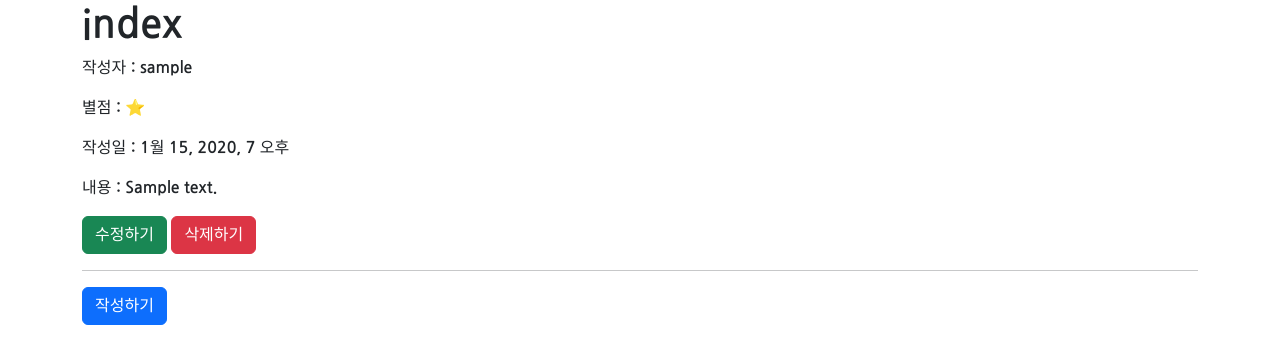
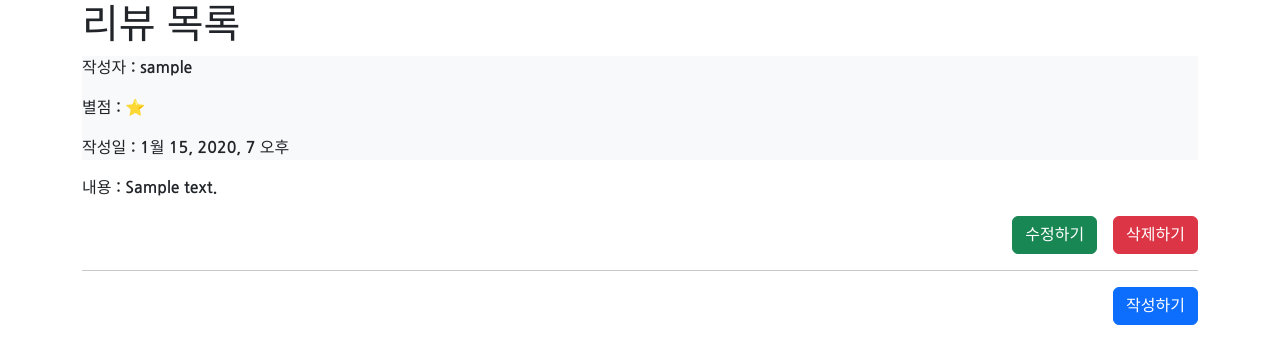
Before and after one commit to rrwe23/Final_project1, a Django app: page /reviews/1/ in a window 1280 px wide. Shown: the part 56-420 px from the top of the page. Run offline with Django 3.2, Linux system fonts and the light colour scheme; tables that the repository leaves empty hold one stand-in row (Sample ...); some libraries are stand-ins or nearby versions.

Commit message:
Add : First setting of reviews/index.html

```diff
--- a/reviews/templates/reviews/index.html
+++ b/reviews/templates/reviews/index.html
@@ -1,24 +1,33 @@
 {% extends 'base.html' %}
 {% block content %}
-  <h1>index</h1>
+  <h1>리뷰 목록</h1>
   {% for review in reviews %}
+      <div class="bg-light">
         <p> 작성자 : {{ review.user }}</p>
         <p> 별점 : {{ review.star }}</p>
         <p> 작성일 : {{ review.created_at }}</p>
-      <p> 내용 : {{ review.content }}</p>
+      </div>
+
+      <p class=""> 내용 : {{ review.content }}</p>
+
       <form action="" method="POST">
-        <a class="btn btn-success" href="{% url 'reviews:update' review.id %}">
+        <div class="d-flex justify-content-end">
+          <a class="btn btn-success me-3" href="{% url 'reviews:update' review.id %}">
             수정하기
           </a>
           <a class="btn btn-danger" href="{% url 'reviews:delete' review.id %}">
             삭제하기
           </a>
+        </div>
       </form>
+
       <hr>
   {% endfor %}
 
+  <div class="d-flex justify-content-end">
     <a class="btn btn-primary" href="{% url 'reviews:create' product_pk %}">
       작성하기
     </a>
+  </div>
 
 {% endblock content %}
```
Lines whose indentation alone changed are shown as unchanged.
